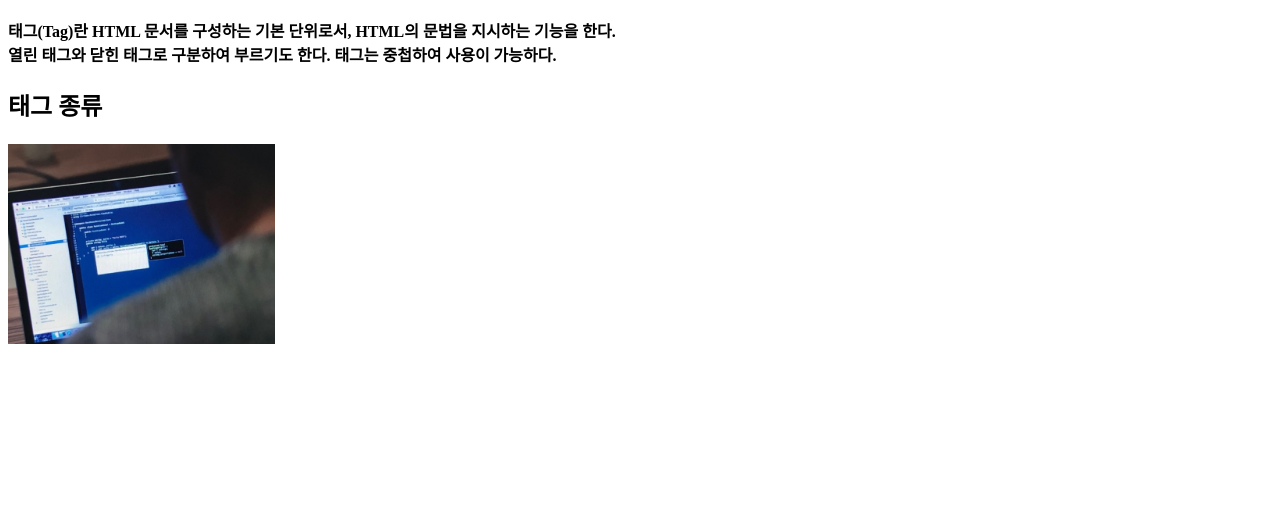
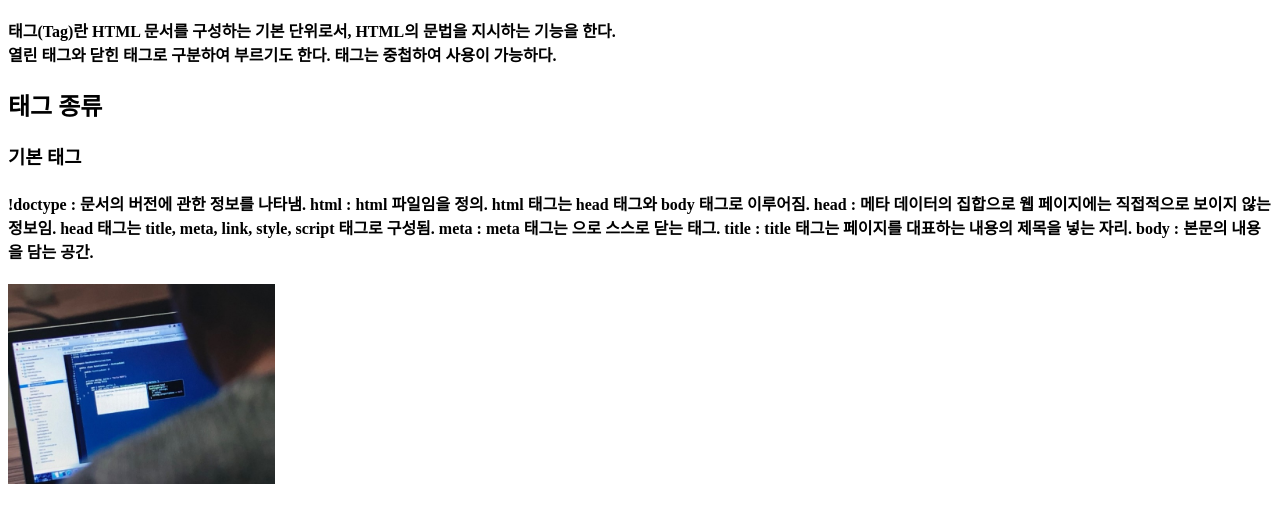
Before and after one commit to readaer/Practice, a plain HTML site: page 111.html in a window 1280 px wide. Shown: the part 127-650 px from the top of the page. Drawn offline with Linux system fonts and the light colour scheme.

Commit message:
Update 111.html

```diff
--- a/111.html
+++ b/111.html
@@ -9,8 +9,16 @@
 <h2>태그란?</h2>
 <h4>태그(Tag)란 HTML 문서를 구성하는 기본 단위로서, HTML의 문법을 지시하는 기능을 한다. <br> 열린 태그와 닫힌 태그로 구분하여 부르기도 한다. 태그는 중첩하여 사용이 가능하다.</h4>
 <h2>태그 종류</h2>
-<h4>
+  <h3>기본 태그</h3>
+  <h4>
+ !doctype : 문서의 버전에 관한 정보를 나타냄.
+ html : html 파일임을 정의. html 태그는 head 태그와 body 태그로 이루어짐.
+  head : 메타 데이터의 집합으로 웹 페이지에는 직접적으로 보이지 않는 정보임. head 태그는 title, meta, link, style, script 태그로 구성됨.
+  meta : meta 태그는 <meta 속성="속성값">으로 스스로 닫는 태그.
+  title : title 태그는 페이지를 대표하는 내용의 제목을 넣는 자리.
+  body : 본문의 내용을 담는 공간.
 </h4>
+  <h3>
 <img src="컴퓨터.jfif"wid="100"height="200">
 </body>
 </html>
```
